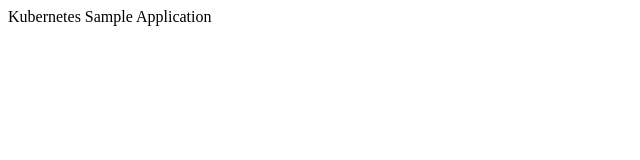
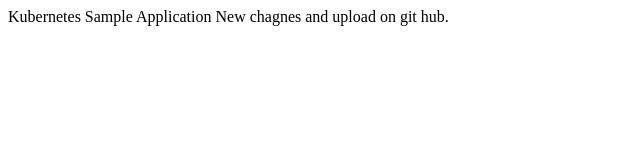
Before and after one commit to RajeshBoffincoders/digital-ocean-kubernetes-deploy, a plain HTML site: page index.html in a window 1280 px wide. Shown: the whole page, without its empty margins (0-640 px from the left). Drawn offline with Linux system fonts and the light colour scheme.

Commit message:
secong  commit

```diff
--- a/index.html
+++ b/index.html
@@ -2,4 +2,5 @@
 <title>DigitalOcean</title>
 <body>
   Kubernetes Sample Application
+New chagnes and upload on git hub.
 </body>
```
Also changed, not shown: 1 other file.
